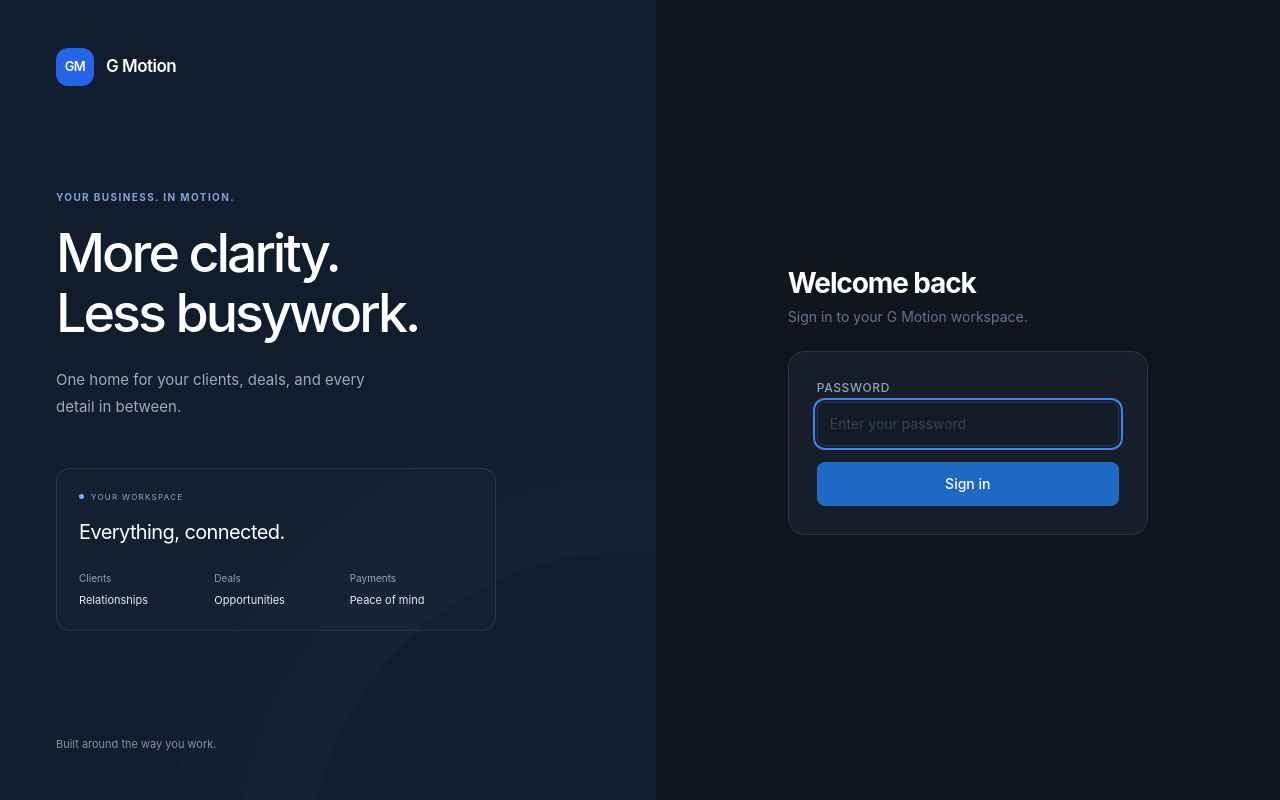
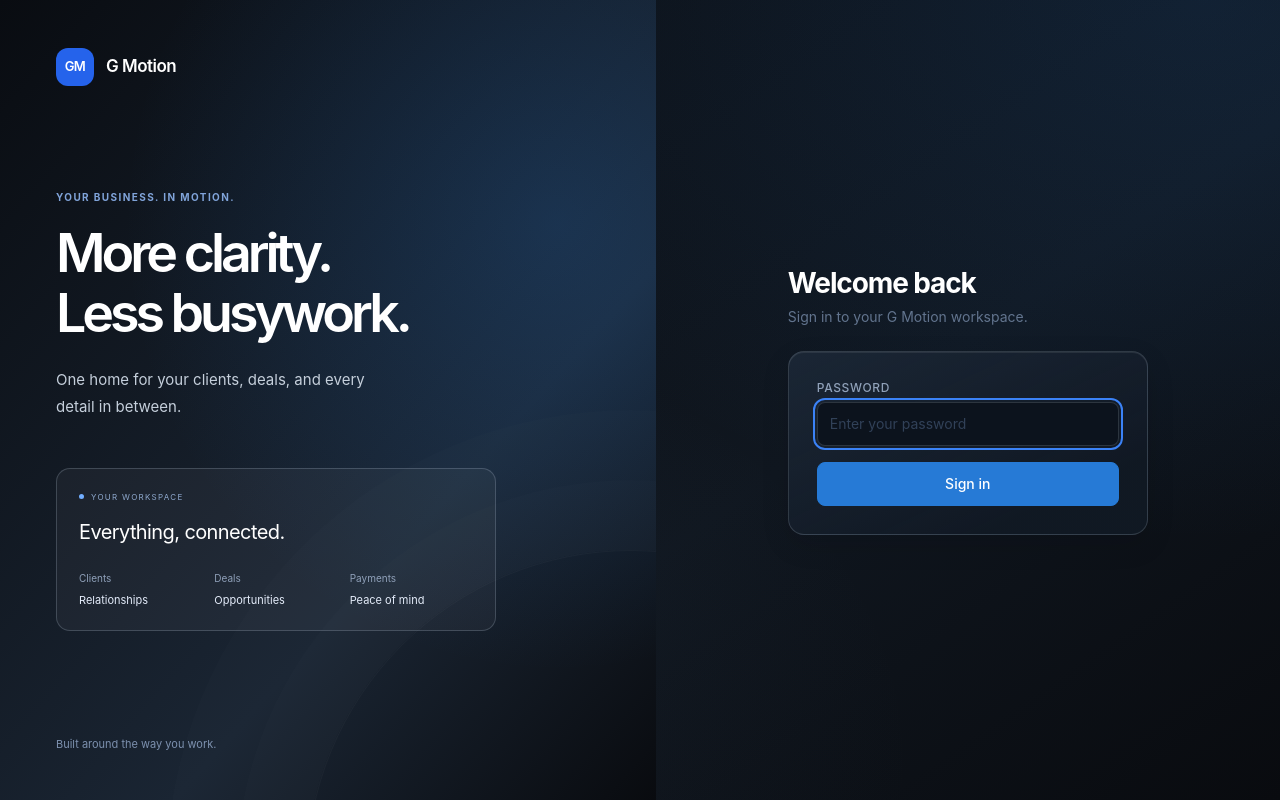
Before and after one commit to iatnw/g_motion_crm, a Next.js app in the folder frontend/: page /login in a window 1280 px wide. Built offline with nearby package versions, Linux system fonts and the light colour scheme; no server answers.

Commit message:
feat(theme): apply G Motion V32 palette and materials

```diff
--- /dev/null
+++ b/frontend/app/appearance.css
@@ -0,0 +1,148 @@
+/* G Motion V32 reference: carbon black, brushed steel, and brand blue.
+   Marketing-scale effects are reduced for a dense, daily-use workspace. */
+:root {
+  --crm-background: #0b0c0d;
+  --crm-panel: rgb(18 28 40 / 96%);
+  --crm-control: #0c131d;
+  --crm-solid-panel: #131c28;
+  --crm-floating-panel: rgb(18 28 40 / 97%);
+  --crm-ink: #f4f7fa;
+  --crm-muted: #a7b7c9;
+  --crm-line: rgb(209 226 243 / 16%);
+  --crm-accent: #267ad6;
+  --crm-choice-selected: #b9d8f6;
+  --crm-highlight: rgb(255 255 255 / 8%);
+  --crm-sheen: linear-gradient(155deg, rgb(34 48 65 / 55%), rgb(15 20 28 / 28%) 78%);
+  --crm-canvas: radial-gradient(ellipse at 94% 0%, rgb(38 122 214 / 12%), transparent 48%), radial-gradient(ellipse at 6% 95%, rgb(99 124 154 / 7%), transparent 50%), linear-gradient(145deg, #0a0c10, #101720 60%, #090b0f);
+  --crm-shadow: inset 0 1px 0 var(--crm-highlight), 0 10px 28px rgb(4 12 20 / 12%);
+  --color-blue-300: #b9d8f6;
+  --color-blue-400: #8bbdff;
+  --color-blue-500: #3b8eea;
+  --color-blue-600: #267ad6;
+  --color-blue-700: #1d64b3;
+  --color-green-400: #73c7a6;
+  --color-yellow-400: #e6b75d;
+  --color-amber-400: #e6b75d;
+  --color-red-400: #df8c93;
+}
+html[data-theme="light"] {
+  --crm-background: #e8ebef;
+  --crm-panel: rgb(255 255 255 / 91%);
+  --crm-control: #f0f3f7;
+  --crm-solid-panel: #f7f9fb;
+  --crm-floating-panel: rgb(249 251 253 / 98%);
+  --crm-ink: #111418;
+  --crm-muted: #596a7d;
+  --crm-line: rgb(72 96 124 / 19%);
+  --crm-accent: #267ad6;
+  --crm-choice-selected: #1d64b3;
+  --crm-highlight: rgb(255 255 255 / 80%);
+  --crm-sheen: linear-gradient(145deg, rgb(255 255 255 / 50%), rgb(224 231 240 / 17%) 85%);
+  --crm-canvas: radial-gradient(ellipse at 95% 5%, rgb(38 122 214 / 10%), transparent 55%), linear-gradient(126deg, #e8ebef, #f3f5f7 38%, #dce1e7 85%, #edf1f5);
+  --crm-shadow: inset 0 1px 0 var(--crm-highlight), 0 8px 24px rgb(25 39 58 / 6%);
+}
+html, body { background: var(--crm-background); color: var(--crm-ink); }
+body { font-family: Inter, -apple-system, BlinkMacSystemFont, "Segoe UI", Arial, sans-serif; }
+.crm-shell { background: var(--crm-canvas); }
+.crm-topbar {
+  background: rgb(8 11 16 / 88%);
+  border-bottom-color: rgb(255 255 255 / 9%) !important;
+  backdrop-filter: blur(18px);
+  -webkit-backdrop-filter: blur(18px);
+  box-shadow: none;
+}
+html[data-theme="light"] .crm-topbar { background: rgb(245 248 252 / 91%); border-bottom-color: var(--crm-line) !important; }
+.crm-sidebar, [data-theme="light"] aside.crm-sidebar {
+  background: linear-gradient(165deg, #131c28, #090c11 85%) !important;
+  border-right-color: rgb(209 226 243 / 12%) !important;
+  box-shadow: inset -1px 0 0 rgb(255 255 255 / 2%);
+}
+.crm-sidebar > a { border-bottom-color: rgb(255 255 255 / 9%) !important; }
+.crm-sidebar > a > span:first-child { background: #267ad6; border: 1px solid rgb(139 189 255 / 35%); box-shadow: none; }
+.crm-nav-link, [data-theme="light"] .crm-nav-link { color: #a7b7c9; }
+.crm-nav-active, [data-theme="light"] .crm-nav-active { color: #dbeaff; border-color: rgb(139 189 255 / 27%); background: rgb(38 122 214 / 14%); box-shadow: inset 0 1px 0 rgb(255 255 255 / 4%); }
+.crm-nav-active > span:last-child { background: #8bbdff; box-shadow: none; }
+.crm-eyebrow { color: #9fbbe0; }
+html[data-theme="light"] .crm-eyebrow { color: #526d8c; }
+.crm-content h1 { font-weight: 600; letter-spacing: -0.05em; }
+.crm-content :is(.bg-\[\#0b0c0d\], .bg-\[\#0f1011\], .bg-\[\#111213\]) {
+  background: var(--crm-panel) !important;
+  background-image: var(--crm-sheen) !important;
+}
+.crm-metric-card, .crm-reporting-panel, .crm-collection-card, .crm-filter-toolbar,
+.crm-content section[aria-label="Client directory"] {
+  background-color: var(--crm-panel);
+  background-image: var(--crm-sheen);
+  border-color: var(--crm-line);
+  border-radius: 14px;
+  box-shadow: var(--crm-shadow);
+}
+.crm-metric-card { backdrop-filter: none; }
+.crm-metric-card:after { display: none; }
+.crm-metric-card > p:nth-child(2) { font-weight: 600; letter-spacing: -0.04em; }
+.crm-collection-card:hover:not(:disabled) { box-shadow: inset 0 1px 0 var(--crm-highlight), 0 14px 30px rgb(4 12 20 / 18%); }
+.crm-content :is(input:not([type="checkbox"]), select, textarea),
+.crm-topbar > div:last-child > button, .crm-segmented-group, .crm-status-filter > .crm-status-trigger {
+  background: var(--crm-control) !important;
+  border-color: var(--crm-line) !important;
+  box-shadow: none;
+}
+.crm-content :is(input, select, textarea):focus-visible { outline-color: #69adff !important; }
+.crm-content .crm-segment-button[aria-pressed="true"] {
+  background: #267ad6;
+  background-image: none;
+  color: #fff !important;
+  border-color: #267ad6;
+  box-shadow: none;
+}
+.crm-segment-button[aria-pressed="true"] .crm-filter-count { background: rgb(255 255 255 / 16%); color: white; }
+.crm-status-popup-title, .crm-choice-label, .crm-reporting-control > p { letter-spacing: 0.12em; }
+.crm-primary-button, .crm-create-action-primary, .crm-modal-footer button[type="submit"],
+.crm-content button.bg-blue-600, .crm-content a.bg-blue-600, .crm-login-form button.bg-blue-600 {
+  border: 1px solid #267ad6;
+  background: #267ad6;
+  color: white !important;
+  box-shadow: none;
+}
+.crm-primary-button:hover, .crm-create-action-primary:hover,
+.crm-modal-footer button[type="submit"]:hover:not(:disabled) { background: #3b8eea; border-color: #3b8eea; transform: none; }
+.crm-create-action-secondary { background: rgb(255 255 255 / 4%); border-color: rgb(255 255 255 / 22%); box-shadow: none; }
+html[data-theme="light"] .crm-create-action-secondary { background: var(--crm-panel); border-color: var(--crm-line); }
+.crm-modal, .crm-page-switcher, .crm-status-popup {
+  background: var(--crm-floating-panel) !important;
+  background-image: var(--crm-sheen) !important;
+  border-color: var(--crm-line);
+  backdrop-filter: blur(18px);
+  -webkit-backdrop-filter: blur(18px);
+  box-shadow: 0 24px 65px rgb(0 0 0 / 30%), inset 0 1px 0 var(--crm-highlight);
+}
+.crm-modal, .crm-page-switcher { border-radius: 18px; }
+.crm-modal::backdrop, .crm-page-switcher::backdrop { background: rgb(4 8 13 / 54%); backdrop-filter: blur(6px); -webkit-backdrop-filter: blur(6px); }
+.crm-modal-header, .crm-modal-footer, .crm-deal-form .crm-modal-footer { background: var(--crm-solid-panel); }
+.crm-deal-form { background: transparent; }
+.crm-status-option:hover, .crm-status-option:focus-visible { background: var(--crm-control); }
+.crm-status-option[aria-selected="true"] { background: rgb(38 122 214 / 12%); }
+.crm-status-popup-title { color: var(--crm-muted); }
+.crm-content table thead { background: rgb(255 255 255 / 4%); }
+html[data-theme="light"] .crm-content table thead { background: var(--crm-control); }
+.crm-content tbody tr:hover { background: rgb(38 122 214 / 5%); }
+html[data-theme="light"] .crm-content .text-white,
+html[data-theme="light"] .crm-topbar .text-slate-200 { color: var(--crm-ink) !important; }
+html[data-theme="light"] .crm-content :is(.text-slate-400, .text-slate-500) { color: var(--crm-muted) !important; }
+html[data-theme="light"] .crm-content :is(.text-slate-600, .text-slate-700) { color: #617186 !important; }
+html[data-theme="light"] .crm-content :is(.bg-blue-600.text-white, .bg-blue-500.text-white) { color: white !important; }
+html[data-theme="dark"] .crm-content :is(.text-slate-400, .text-slate-500, .text-slate-600, .text-slate-700) { color: var(--crm-muted); }
+.crm-login { background: var(--crm-canvas); }
+.crm-login-story { background: radial-gradient(ellipse at 85% 28%, rgb(38 122 214 / 20%), transparent 55%), linear-gradient(132deg, #090c11, #1a2533 65%, #090b0f); }
+.crm-login-form > div:nth-child(2) { background-image: var(--crm-sheen) !important; border-color: var(--crm-line) !important; box-shadow: var(--crm-shadow); }
+.crm-login-story-copy h2 { font-weight: 600; letter-spacing: -0.075em; }
+.crm-login-story-copy > p:not(.crm-eyebrow) { color: #c5cfdb; }
+.crm-login-preview { background: rgb(255 255 255 / 4%); border-color: rgb(209 226 243 / 20%); }
+@supports not (backdrop-filter: blur(1px)) {
+  .crm-modal, .crm-page-switcher, .crm-status-popup { background: var(--crm-solid-panel) !important; }
+}
+@media(prefers-reduced-transparency: reduce) {
+  :root, html[data-theme="light"] { --crm-panel: var(--crm-solid-panel); --crm-floating-panel: var(--crm-solid-panel); }
+  .crm-topbar, .crm-modal, .crm-page-switcher, .crm-status-popup { backdrop-filter: none; -webkit-backdrop-filter: none; }
+  .crm-modal::backdrop, .crm-page-switcher::backdrop { backdrop-filter: none; -webkit-backdrop-filter: none; }
+}
--- a/frontend/app/layout.tsx
+++ b/frontend/app/layout.tsx
@@ -1,5 +1,6 @@
 import type { Metadata } from "next";
 import "./globals.css";
+import "./appearance.css";
 
 export const metadata: Metadata = {
   title: "G Motion CRM",
@@ -12,10 +13,10 @@ export default function RootLayout({
   children: React.ReactNode;
 }) {
   return (
-    <html lang="en" className="h-full" suppressHydrationWarning>
+    <html lang="en" className="h-full" data-theme="dark" suppressHydrationWarning>
       <head>
         {/* Apply saved theme before first paint to avoid flash */}
-        <script dangerouslySetInnerHTML={{ __html: `(function(){try{var t=localStorage.getItem('theme');if(t)document.documentElement.setAttribute('data-theme',t);}catch(e){}})()` }} />
+        <script dangerouslySetInnerHTML={{ __html: `(function(){try{var t=localStorage.getItem('theme');document.documentElement.setAttribute('data-theme',t==='light'?'light':'dark');}catch(e){}})()` }} />
       </head>
       <body className="h-full overflow-hidden font-sans antialiased">{children}</body>
     </html>
```
